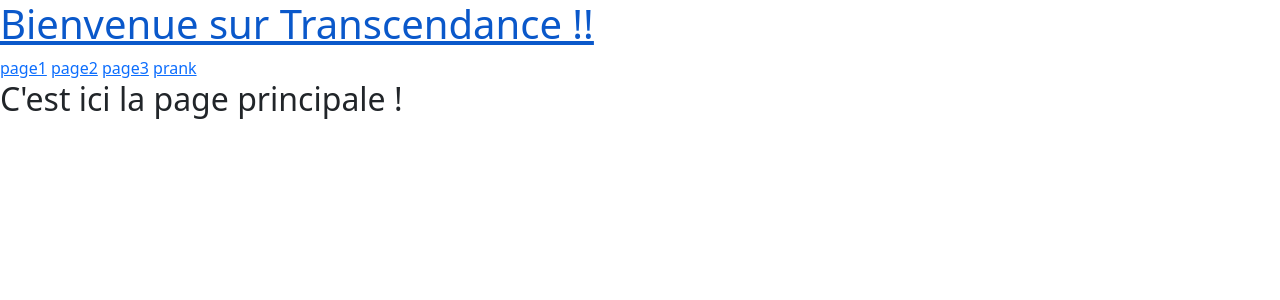
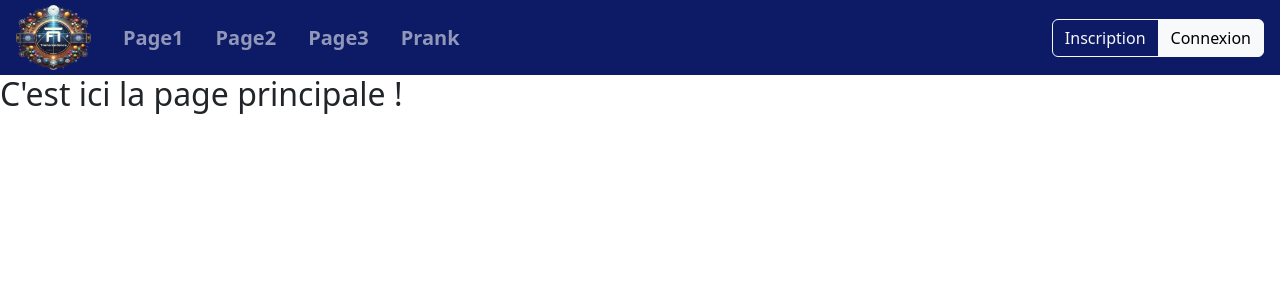
Before and after one commit to Loricko9/Transcendence, a Django app: page / in a window 1280 px wide. Shown: the top 300 px of the page. Run offline with Django 5.2, Linux system fonts and the light colour scheme.

Commit message:
add navbar & better index.html

```diff
--- a/transcendance_srcs/frontend/templates/index.html
+++ b/transcendance_srcs/frontend/templates/index.html
@@ -11,19 +11,27 @@
     <title>Page d'accueil Transcendance</title>
 
 </head>
+
 <body>
     <!--Boostrp CDN link requirement-->
     <script src="https://cdn.jsdelivr.net/npm/@popperjs/core@2.11.8/dist/umd/popper.min.js" crossorigin="anonymous"></script>
     <script src="https://cdn.jsdelivr.net/npm/bootstrap@5.3.3/dist/js/bootstrap.min.js" crossorigin="anonymous"></script>
 
-    <a href="/"><h1>Bienvenue sur Transcendance !!</h1></a>
-    <nav>
-        <a href="/page1/" data-link>page1</a>
-        <a href="/page2/" data-link>page2</a>
-        <a href="/page3/" data-link>page3</a>
-        <a href="/prank/" data-link>prank</a>
+    <nav class="navbar navbar-expand navbar-dark p-0" style="background-color: #0d1a65;">
+        <a class="navbar-brand ms-3" href="/"><img src="{% static 'img/logo.png' %}" alt="logo" width="75" height="65"/></a>
+        <div class="collapse navbar-collapse">
+            <div class="navbar-nav">
+                <a class="nav-item nav-link fs-5 mx-2" style="font-weight: bold;" href="/page1/" data-link>Page1</a>
+                <a class="nav-item nav-link fs-5 mx-2" style="font-weight: bold;" href="/page2/" data-link>Page2</a>
+                <a class="nav-item nav-link fs-5 mx-2" style="font-weight: bold;" href="/page3/" data-link>Page3</a>
+                <a class="nav-item nav-link fs-5 mx-2" style="font-weight: bold;" href="/prank/" data-link>Prank</a>
+            </div>
+        </div>
+        <div class="btn-group me-3" role="toolbar" aria-label="Connexion Inscription">
+            <a class="btn btn-outline-light" href="/register/" data-link>Inscription</a>
+            <a class="btn btn-light" href="/login/" data-link>Connexion</a>
+        </div>
     </nav>
-
     <div id="app">
         <!--Sript dynamique-->
         <h2>Bienvenue sur la page d'accueil</h2>
```
Also changed, not shown: transcendance_srcs/frontend/static/img/Logo.png (added).
